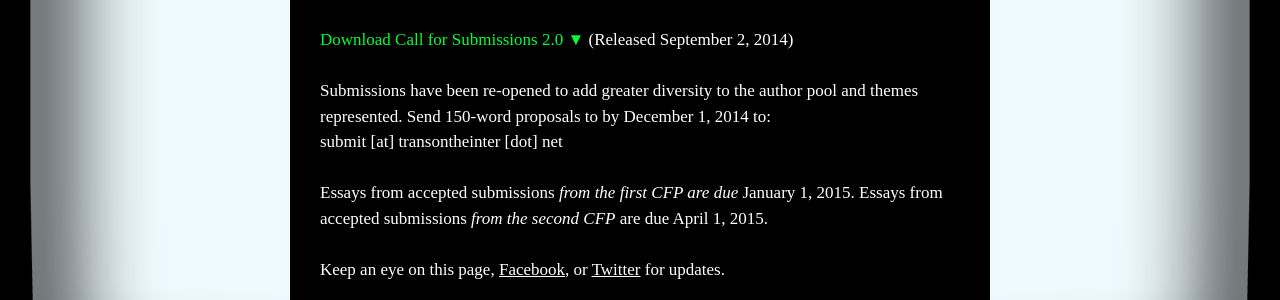
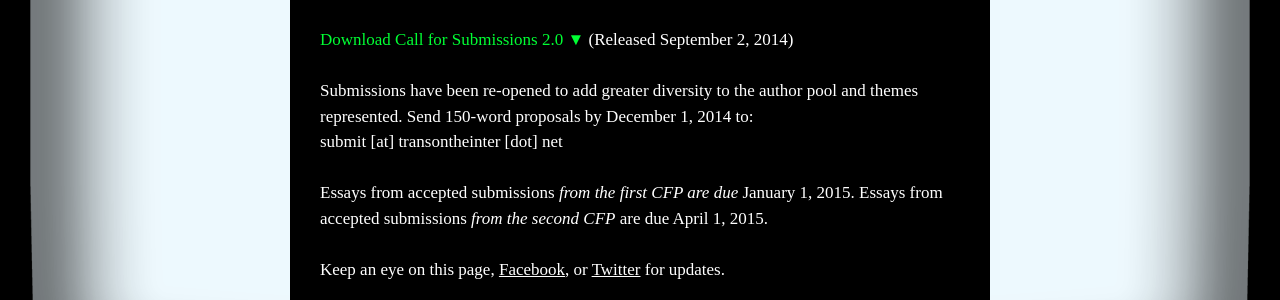
Before and after one commit to Trans-Digital/Trans-Digital.github.io, a Jekyll site: the page built from submit/index.html, in a window 1280 px wide. Shown: the part 428-728 px from the top of the page. Built offline with Jekyll 4.4.1, drawn with Linux system fonts in a browser that asks for light colours; nearby versions of some CDN libraries; Markdown is read by kramdown in place of the engine named in the settings.

Commit message:
Updates submit page

```diff
--- a/submit/index.html
+++ b/submit/index.html
@@ -14,7 +14,7 @@ title: Submit | Trans_ An Anthology of Trans People and the Internet
 {% assign email_submissions = site.submissions_email | replace: '@', ' [at] ' %}
 {% assign email_submissions_clean = email_submissions | replace: '.', ' [dot] ' %}
 
-<p>Submissions have been re-opened to add greater diversity to the author pool and themes represented. Send 150-word proposals to by December 1, 2014 to:<br><a href="mailto:submit@transontheinter.net?subject=My Submission">submit [at] transontheinter [dot] net</a></p>
+<p>Submissions have been re-opened to add greater diversity to the author pool and themes represented. Send 150-word proposals by December 1, 2014 to:<br><a href="mailto:submit@transontheinter.net?subject=My Submission">submit [at] transontheinter [dot] net</a></p>
 
 <br>
 
```
